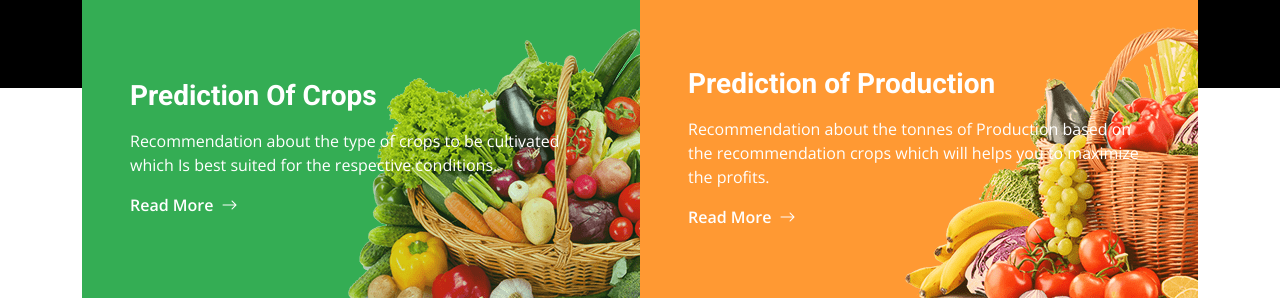
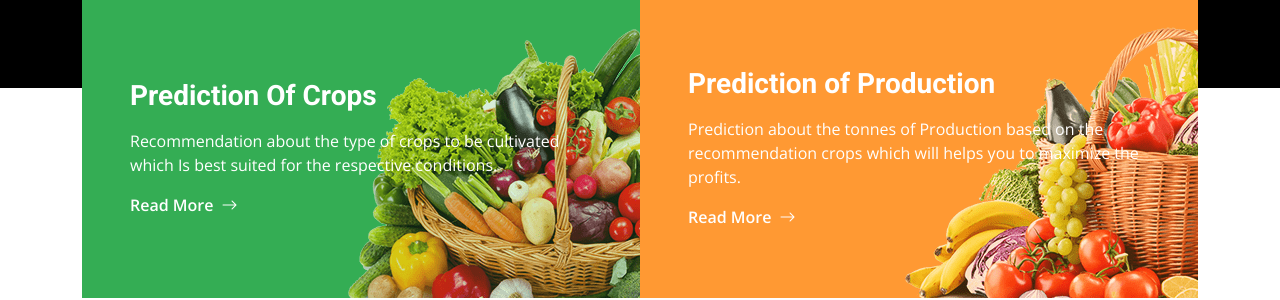
Before and after one commit to Abhishekjammer/AgriIndia_, a plain HTML site: page index.html in a window 1280 px wide. Shown: the part 825-1125 px from the top of the page. Drawn offline with nearby package versions, Linux system fonts and the light colour scheme; a script that the page names is missing.

Commit message:
Update index.html

```diff
--- a/index.html
+++ b/index.html
@@ -159,7 +159,7 @@
                     <div class="bg-secondary bg-fruit d-flex flex-column justify-content-center p-5"
                         style="height: 300px;">
                         <h3 class="text-white mb-3">Prediction of Production</h3>
-                        <p class="text-white">Recommendation about the tonnes of Production based on the recommendation crops which will helps you to maximize the profits.</p>
+                        <p class="text-white">Prediction about the tonnes of Production based on the recommendation crops which will helps you to maximize the profits.</p>
                         <a class="text-white fw-bold" href="">Read More<i class="bi bi-arrow-right ms-2"></i></a>
                     </div>
                 </div>
```
